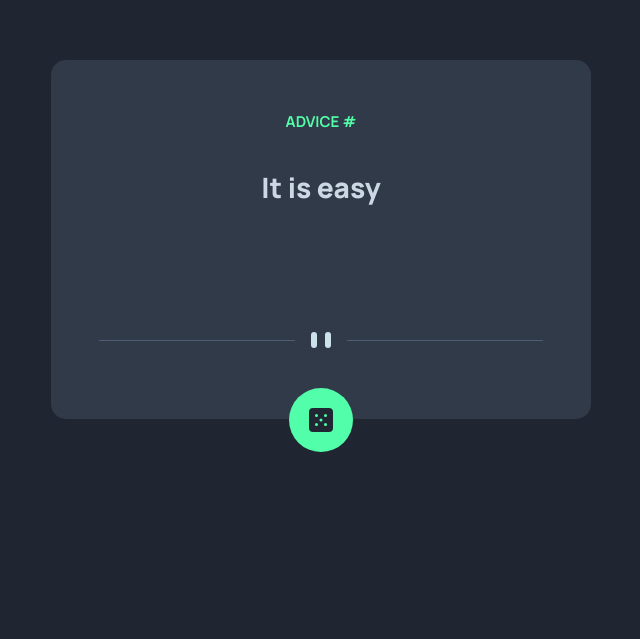
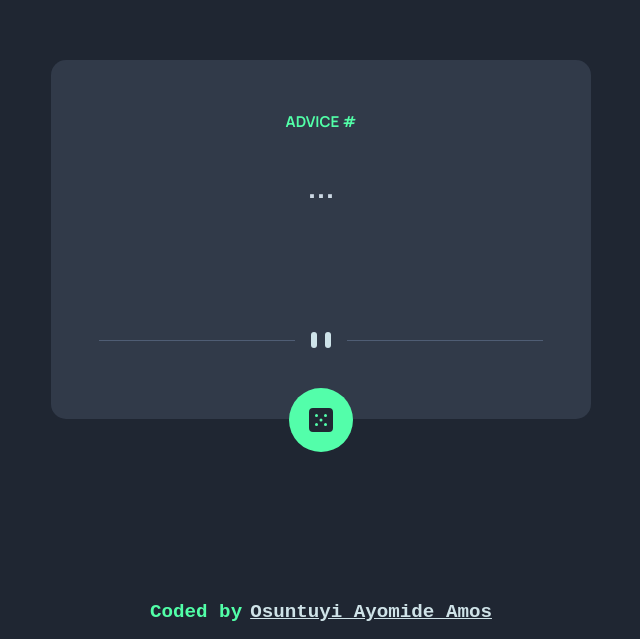
Before and after one commit to fistty/advice-generator-app-react, a React (Create React App) app: page / in a window 1280 px wide. Shown: the part 161-800 px from the top of the page, without its empty margins (319-959 px from the left). Built offline with nearby package versions, Linux system fonts and the light colour scheme; no server answers.

Commit message:
Update App.js

```diff
--- a/src/App.js
+++ b/src/App.js
@@ -55,9 +55,7 @@ function App() {
             ADVICE <span>#</span> {adviceId}
           </h1>
           <div className="joke-div">
-            <p>
-              {advice ? "“" + advice + "”" : "It is easy"}
-            </p>
+            <p>{advice ? "“" + advice + "”" : "..."}</p>
           </div>
           <div className="divider"></div>
           <button onClick={handleJoke}>
@@ -70,6 +68,13 @@ function App() {
           </button>
         </div>
       </main>
+
+      <div className="attribution">
+        Coded by
+        <a href="https://www.frontendmentor.io/profile/fistty" target="_blank">
+          Osuntuyi Ayomide Amos
+        </a>
+      </div>
     </>
   );
 }
```
